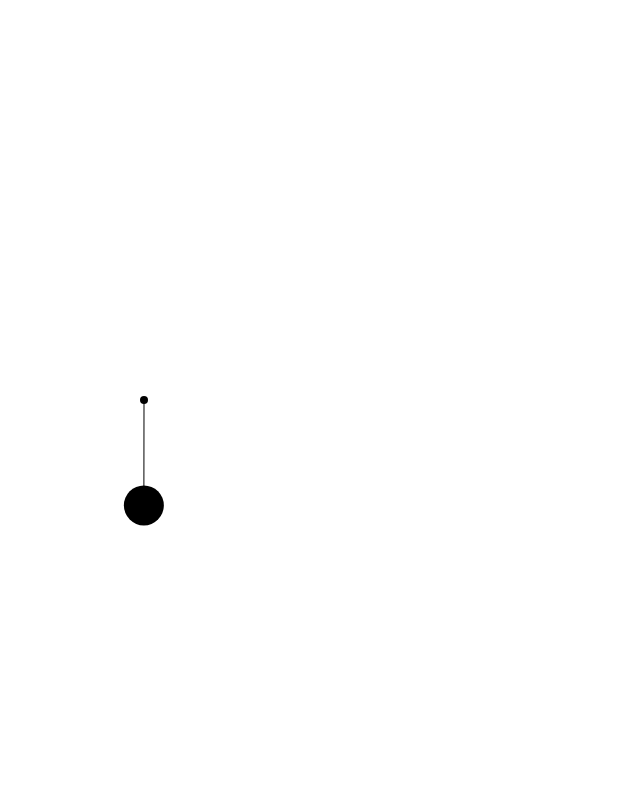
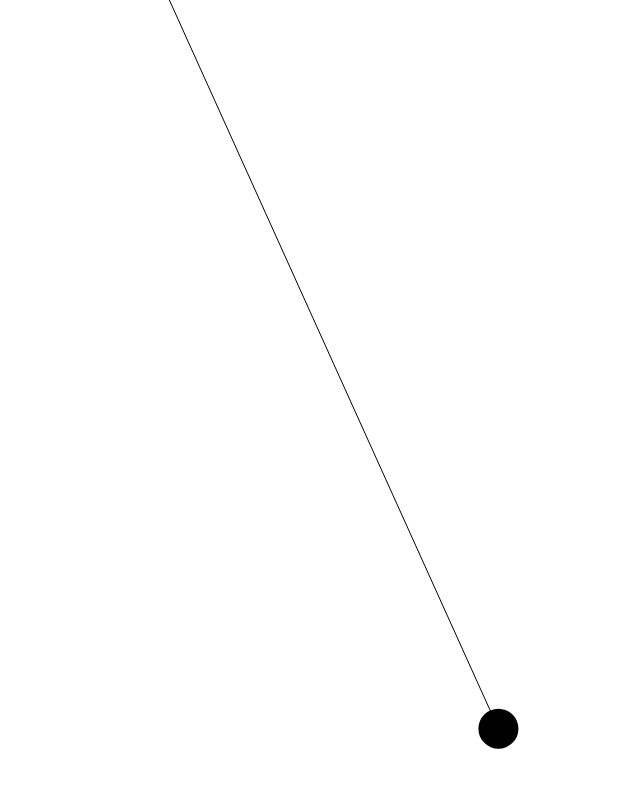
Before and after one commit to ain-/CodingMath, a plain HTML site: page ep16/index.html in a window 1280 px wide. Shown: the whole page, without its empty margins (496-1136 px from the left). Drawn offline with Linux system fonts and the light colour scheme.

Commit message:
connected circles without the spring effect

```diff
--- a/ep16/index.html
+++ b/ep16/index.html
@@ -18,6 +18,6 @@
     <script type="text/javascript" src="vector.js"></script>
     <script type="text/javascript" src="particle.js"></script>
     <script type="text/javascript" src="utils.js"></script>
-    <script type="text/javascript" src="spring1.js"></script>
+    <script type="text/javascript" src="spring2.js"></script>
 </body>
 </html>
--- a/ep16/spring1.js
+++ /dev/null
@@ -1,51 +0,0 @@
-window.onload = function() {
-    var canvas = document.getElementById("canvas"),
-        context = canvas.getContext("2d"),
-        width = canvas.width = window.innerWidth,
-        height = canvas.height = window.innerHeight,
-        springPoint = vector.create(width / 2, height / 2),
-        weight = particle.create(Math.random() * width, Math.random() * height,
-                                50, Math.random() * Math.PI *2, 0.5),
-        k = 0.1,
-        springLength = 100;
-
-    weight.radius = 20;
-    weight.friction = 0.95;
-
-    document.body.addEventListener("mousemove", function(event) {
-        springPoint.setX(event.clientX);
-        springPoint.setY(event.clientY);
-    });
-
-    update();
-
-    function update() {
-        context.clearRect(0, 0, width, height);
-
-        var distance = springPoint.subtract(weight.position);
-        distance.setLength(distance.getLength() - springLength);
-        var springForce = distance.multiply(k);
-
-        weight.velocity.addTo(springForce);
-
-        weight.update();
-
-        context.beginPath();
-        context.arc(weight.position.getX(), weight.position.getY(), weight.radius,
-                0, Math.PI * 2, false);
-        context.fill();
-
-        context.beginPath();
-        context.arc(springPoint.getX(), springPoint.getY(), 4,
-                0, Math.PI * 2, false);
-        context.fill();
-
-        context.beginPath();
-        context.moveTo(weight.position.getX(), weight.position.getY());
-        context.lineTo(springPoint.getX(), springPoint.getY());
-        context.stroke();
-
-        requestAnimationFrame(update);
-    }
-
-};
--- /dev/null
+++ b/ep16/spring2.js
@@ -0,0 +1,49 @@
+window.onload = function() {
+    var canvas = document.getElementById("canvas"),
+        context = canvas.getContext("2d"),
+        width = canvas.width = window.innerWidth,
+        height = canvas.height = window.innerHeight,
+        particleA = particle.create(utils.randomRange(0, width),
+                                    utils.randomRange(0, height),
+                                    utils.randomRange(0, 50),
+                                    utils.randomRange(0, Math.PI * 2)),
+        particleB = particle.create(utils.randomRange(0, width),
+                                    utils.randomRange(0, height),
+                                    utils.randomRange(0, 50),
+                                    utils.randomRange(0, Math.PI * 2)),
+        k = 0.01,
+        separation = 100;
+
+    particleA.friction = 0.9;
+    particleA.radius = 20;
+
+    particleB.friction = 0.9;
+    particleB.radius = 20;
+
+    update();
+
+    function update() {
+        context.clearRect(0, 0, width, height);
+
+        particleA.update();
+        particleB.update();
+
+        context.beginPath();
+        context.arc(particleA.position.getX(), particleA.position.getY(),
+                    particleA.radius, 0, Math.PI * 2, false);
+        context.fill();
+
+        context.beginPath();
+        context.arc(particleB.position.getX(), particleB.position.getY(),
+                    particleB.radius, 0, Math.PI * 2, false);
+        context.fill();
+
+        context.beginPath();
+        context.moveTo(particleA.position.getX(), particleA.position.getY());
+        context.lineTo(particleB.position.getX(), particleB.position.getY());
+        context.stroke();
+
+        requestAnimationFrame(update);
+    }
+
+};
--- a/ep16/utils.js
+++ b/ep16/utils.js
@@ -52,5 +52,9 @@ var utils = {
     rectIntersect: function(r0, r1) {
         return utils.rangeIntersect(r0.x, r0.x + r0.width, r1.x, r1.x + r1.width) &&
                utils.rangeIntersect(r0.y, r0.y + r0.height, r1.y, r1.y + r1.height);
+    },
+
+    randomRange: function(from, to) {
+        return Math.random() * (to - from) + from;
     }
 }
```
